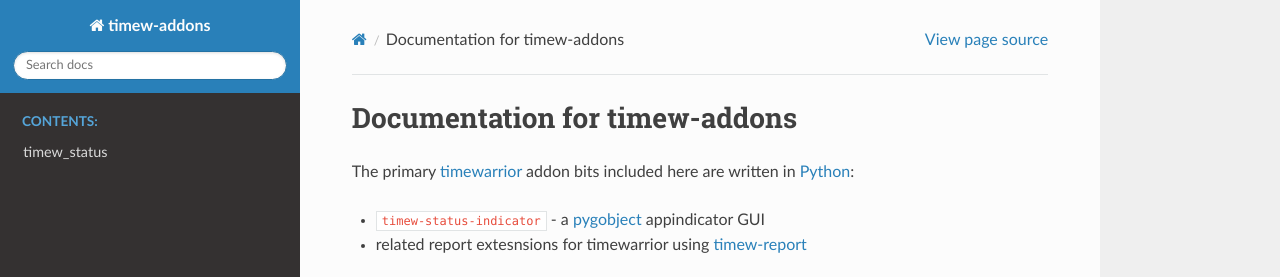
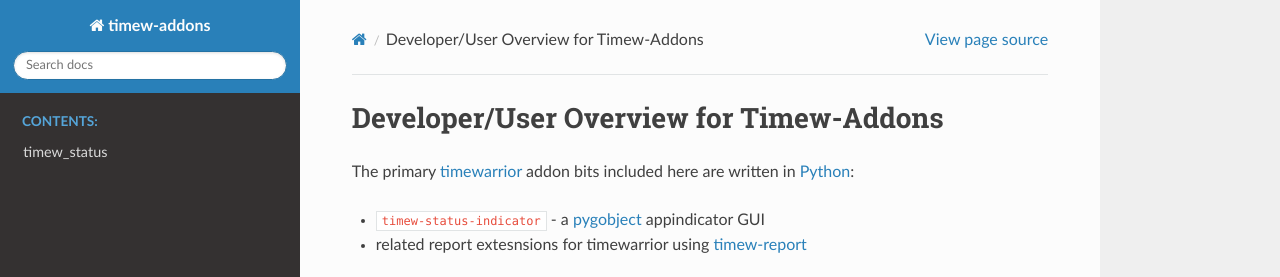
Before and after one commit to sarnold/timew-addons, a Sphinx documentation site: the page built from docs/source/index.rst, in a window 1280 px wide, cut to the strip 0-277 px from the top of the page. Built offline with Sphinx 7.4.7 and the Read the Docs theme 2.0.0, drawn with Linux system fonts in a browser that asks for light colours.

```diff
--- /dev/null
+++ b/docs/source/CHANGELOG.rst
@@ -0,0 +1 @@
+../../CHANGELOG.rst
--- a/docs/source/conf.py
+++ b/docs/source/conf.py
@@ -55,7 +55,7 @@
 # https://www.sphinx-doc.org/en/master/usage/configuration.html#options-for-html-output
 
 html_theme = 'sphinx_rtd_theme'
-html_static_path = ['_static']
+#html_static_path = ['_static']
 html_sidebars = {'**': ['globaltoc.html', 'relations.html', 'sourcelink.html', 'searchbox.html']}
 
 source_suffix = {'.rst': 'restructuredtext'}
@@ -81,7 +81,7 @@
 
 pdf_documents = [
     #('filename', u'output filename', 'Title', 'author(s)'),
-    ('index_pdf', u'timew_status', u'Timew Status Indicator and Report Extensions', u"Stephen L Arnold"),
+    ('index', u'timew_status', u'Timew Status Indicator and Report Extensions', u"Stephen L Arnold"),
 ]
 
 # A comma-separated list of custom stylesheets. Example:
--- a/docs/source/index.rst
+++ b/docs/source/index.rst
@@ -1,5 +1,5 @@
-Documentation for timew-addons
-==============================
+Developer/User Overview for Timew-Addons
+========================================
 
 The primary timewarrior_ addon bits included here are written in Python_:
 
```
Also changed, not shown: other parts of docs/source/index.rst (+1 -1 lines), CHANGELOG.rst (+21 -2 lines), 6 other files.
